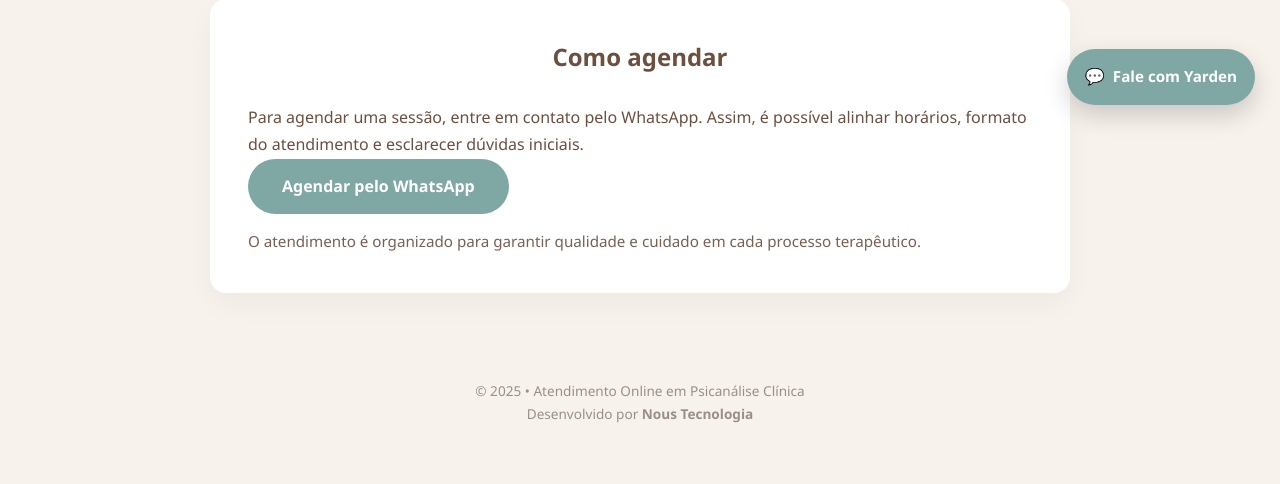
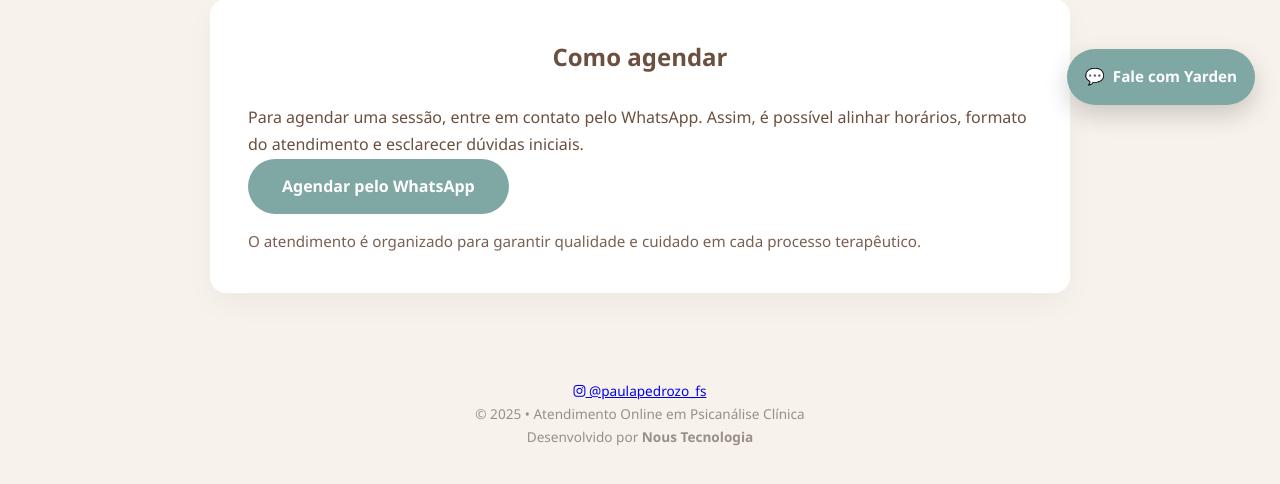
Before and after one commit to WilsonNous/paulapedrozo, a Flask app: page /agendamento in a window 1280 px wide. Shown: the part 670-1154 px from the top of the page. Before the commit the page ends 1093 px from the top, so only its background shows below. Run offline with Flask 3, Linux system fonts and the light colour scheme.

Commit message:
Add Font Awesome and social media links to footer
Added Font Awesome stylesheet link and social media footer.

```diff
--- a/backend/templates/base.html
+++ b/backend/templates/base.html
@@ -23,6 +23,9 @@
 
   <!-- ================= CSS ================= -->
   <link rel="stylesheet" href="{{ url_for('static', filename='css/styles.css') }}">
+
+  <!-- ================= ICONS ================= -->
+  <link rel="stylesheet" href="https://cdnjs.cloudflare.com/ajax/libs/font-awesome/6.5.1/css/all.min.css">
 </head>
 
 <body>
@@ -56,6 +59,18 @@
 
   <!-- ================= FOOTER ================= -->
   <footer>
+    <div class="footer-social">
+      <a
+        href="https://www.instagram.com/paulapedrozo_fs"
+        target="_blank"
+        rel="noopener"
+        aria-label="Instagram Paula Pedrozo"
+      >
+        <i class="fa-brands fa-instagram"></i>
+        <span>@paulapedrozo_fs</span>
+      </a>
+    </div>
+
     <p>
       © 2025 • Atendimento Online em Psicanálise Clínica<br>
       Desenvolvido por <strong>Nous Tecnologia</strong>
```
